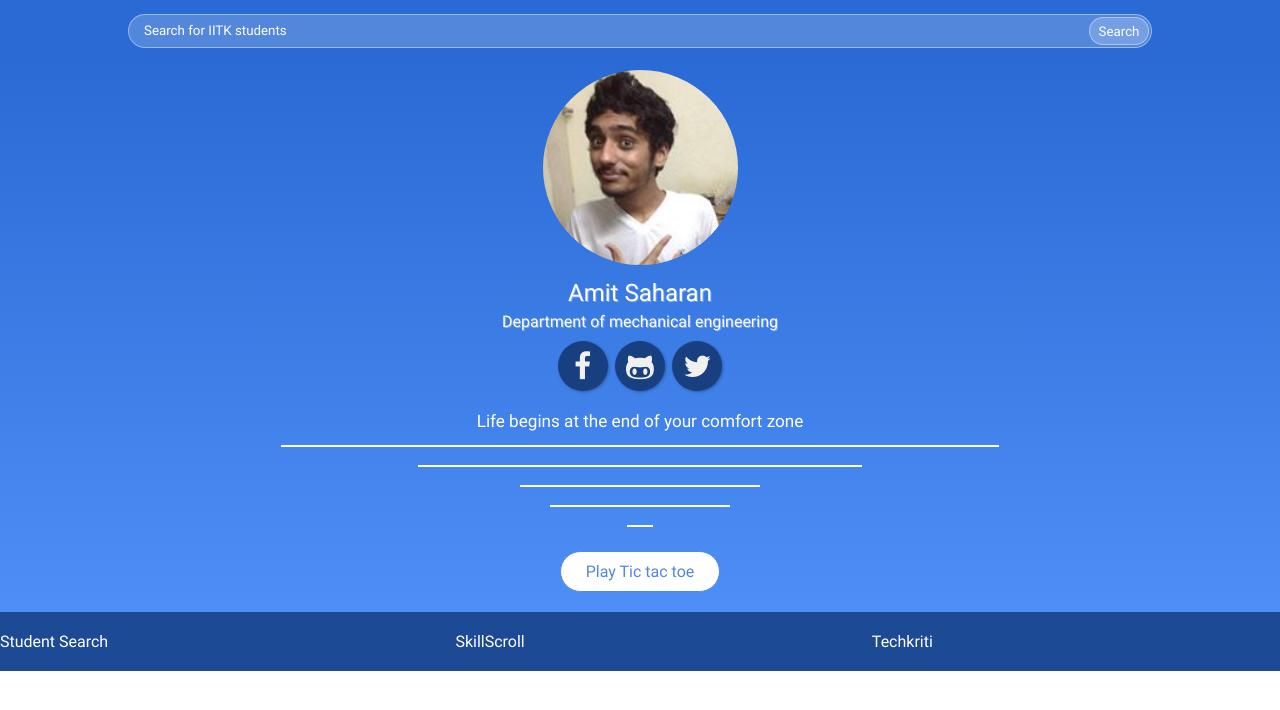
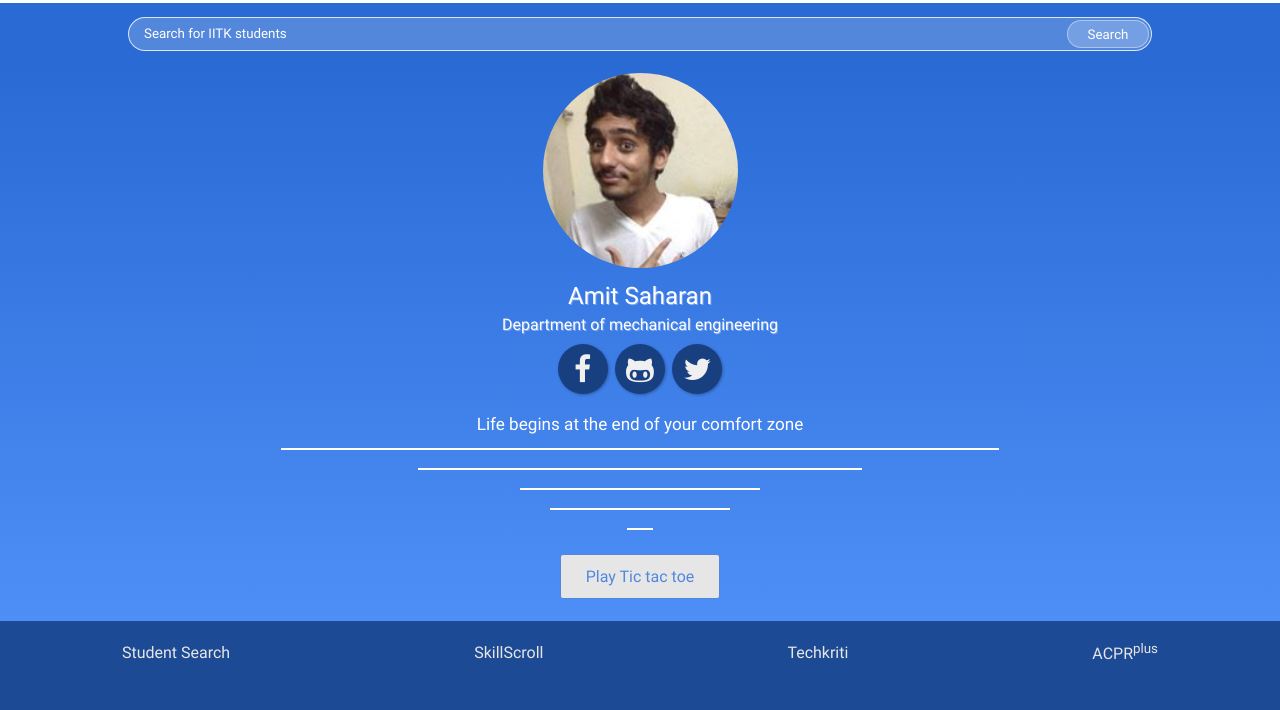
Before and after one commit to asaharan/homepage, a plain HTML site: page index.html in a window 1280 px wide. Drawn offline with Linux system fonts and the light colour scheme.

Commit message:
Everything okay

```diff
--- a/index.html
+++ b/index.html
@@ -13,7 +13,9 @@
 			</form>
 		</div>
 	</div>
+	<div class="loader">
 
+	</div>
 	<div class="lc">
 		<div class="avc">
 			<div class="avci">
@@ -50,9 +52,10 @@
 		</div>
 	</div>
 		<div class="rc">
-			<a class="tile">Student Search</a>
-			<a class="tile">SkillScroll</a>
-			<a class="tile">Techkriti</a>
+			<a href="http://home.iitk.ac.in/~amitkum/s/" class="tile">Student Search</a>
+			<a href="http://students.iitk.ac.in/skillscroll/" class="tile">SkillScroll</a>
+			<a href="http://techkriti.org" class="tile">Techkriti</a>
+			<a href="http://students.iitk.ac.in/roboclub/acpr/">ACPR<sup>plus</sup></a>
 		</div>
 </body>
 </html>
--- a/sass/_animations.scss
+++ b/sass/_animations.scss
@@ -38,3 +38,17 @@
 		opacity: 1;
 	}
 }
+@include keyframes(makeFull){
+	from{
+		width: 0;
+		height: 2px;
+		margin-bottom:1px;
+		border-right-width:10px;
+	}
+	to{
+		margin-right-width:0;
+		margin-bottom: 0px;
+		height: 3px;
+		width: 100%;
+	}
+}
--- a/sass/style.scss
+++ b/sass/style.scss
@@ -16,6 +16,14 @@ body{
     @include align-content(flex-start);
     @include flex-basis( 100%);
     min-height: 100%;
+    @include background(darken($lc-bg-s,15%));
+}
+.loader{
+	@include animation(makeFull 1000ms $ease-in-out-quart);
+	width:100%;
+	height:3px;
+	background-color:$nc-c;
+	border-right:solid 0 darken($nc-c,20%);
 }
 .lc{//left-container
 	@include flex-grow(1);
@@ -72,7 +80,7 @@ body{
 		text-align: center;
 		font-size: $sc-fs;
 		a{
-			@include animation(fadeInZoom 1000ms ease);
+			@include animation(fadeInZoom 1000ms $ease-in-out-quart);
 			height: $sc-h;
 			width: $sc-h;
 			line-height: $sc-h+1px;
@@ -125,19 +133,16 @@ body{
 		@include flex-direction(row);
 		@include justify-content(space-around);
 		.tt{
+			@include animation(fadeInZoom 1000ms $ease-in-out-quart);
 			cursor: pointer;
-			padding:10px 25px;
+			padding:12px 25px;
 			border-radius: 3px;
-			border-radius: 50px;
-			@include transition(all ease 0.3s);
-			background-color:$nc-c;
+			@include transition(all ease 300ms);
+			@include transform(none);
+			background-color:darken($nc-c,10%);
 			border:solid 1px;
 			color: lighten($lc-bg-s,10%);
-			margin-bottom: 20px;
-			&:hover{
-				@include transform(scale(1.2,1.0));
-				border-radius: 50px;
-			}
+			margin-bottom: 22px;
 		}
 	}
 }
@@ -154,9 +159,11 @@ body{
 	padding:20px 0;
 	color:$nc-c;
 	a{
-		order:1;
-		flex-grow: 2;
-		flex-shrink: 1;
+		@include transition(all ease 300ms);
+		color: darken($nc-c,10%);
+		&:hover{
+			color: inherit;
+		}
 	}
 }
 .tc{
@@ -185,7 +192,7 @@ body{
 				outline: none;
 				background-color:rgba(255,255,255,0.2);
 				border:solid 1px rgba(255,255,255,0.4);
-				// box-shadow:0 0 5px rgba(0,0,0,0.16);
+				@include transition(all ease 300ms);
 				height: $sfc-h;
 				width: $sb-w;
 				border-radius: $sfc-h;
@@ -194,6 +201,7 @@ body{
 					color: #ddd;
 				}
 				&:focus{
+					border-color:rgba(255,255,255,0.8);
 					@include placeholder{
 						color: #fff;
 					}
@@ -205,7 +213,7 @@ body{
 				position:absolute;
 				right: calc( #{$x / 2} + #{3px});
 				height: $sfc-h - 6px;
-				width: 60px;
+				width: 82px;
 				top: 4px;
 				border:solid 1px rgba(255,255,255,0.4);
 				background-color:rgba(255,255,255,0.2);
```
Also changed, not shown: css/style.css, 1 other file.
